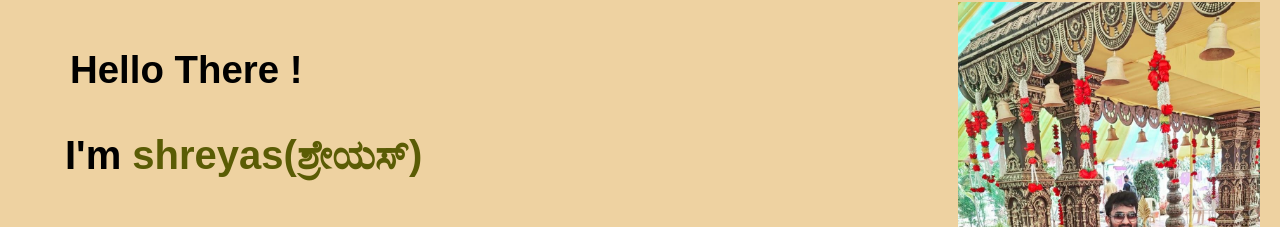
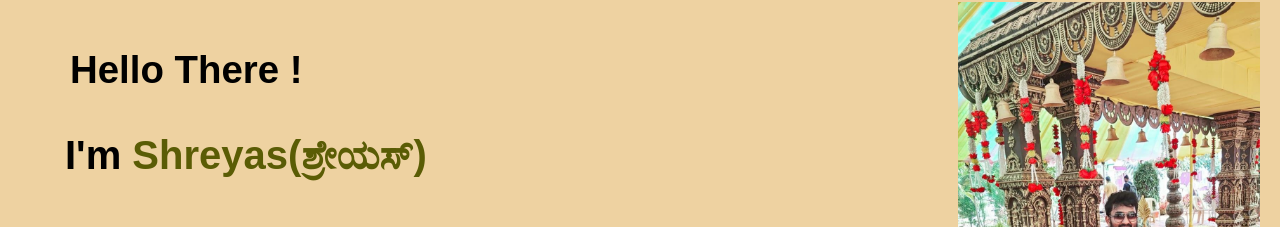
Before and after one commit to shreyas-shiiny/bio, a React (Create React App) app: page / in a window 1280 px wide. Shown: the part 183-410 px from the top of the page. Built offline with nearby package versions, Linux system fonts and the light colour scheme.

Commit message:
Update HomePage.js

```diff
--- a/src/Components/HomePage.js
+++ b/src/Components/HomePage.js
@@ -24,7 +24,7 @@ const HomePage = () => {
 
       <h1 className="heading-name">
         I'm
-        <strong className="main-name"> shreyas(ಶ್ರೇಯಸ್) </strong>
+        <strong className="main-name"> Shreyas(ಶ್ರೇಯಸ್) </strong>
       </h1>
 
       <div style={{ padding: 50, textAlign: "left",color:"#103ac7bb" }}>
```
